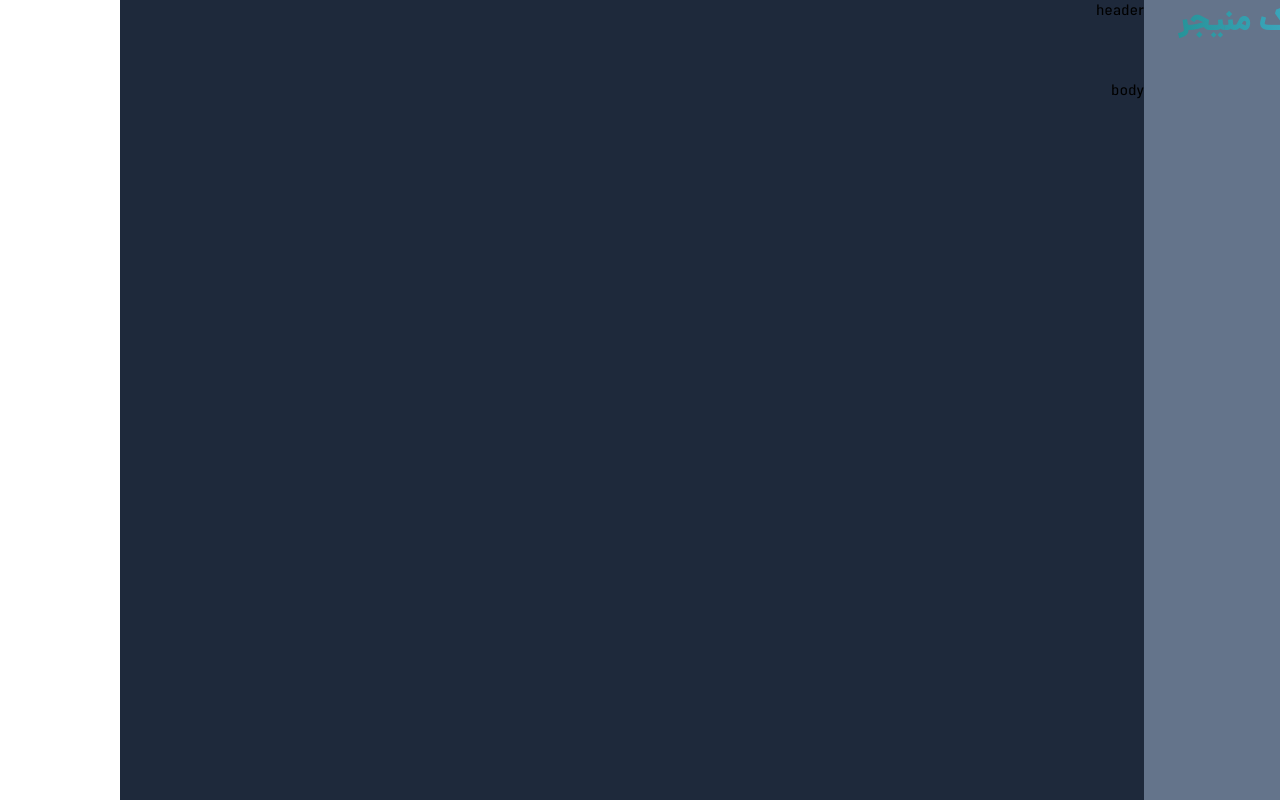
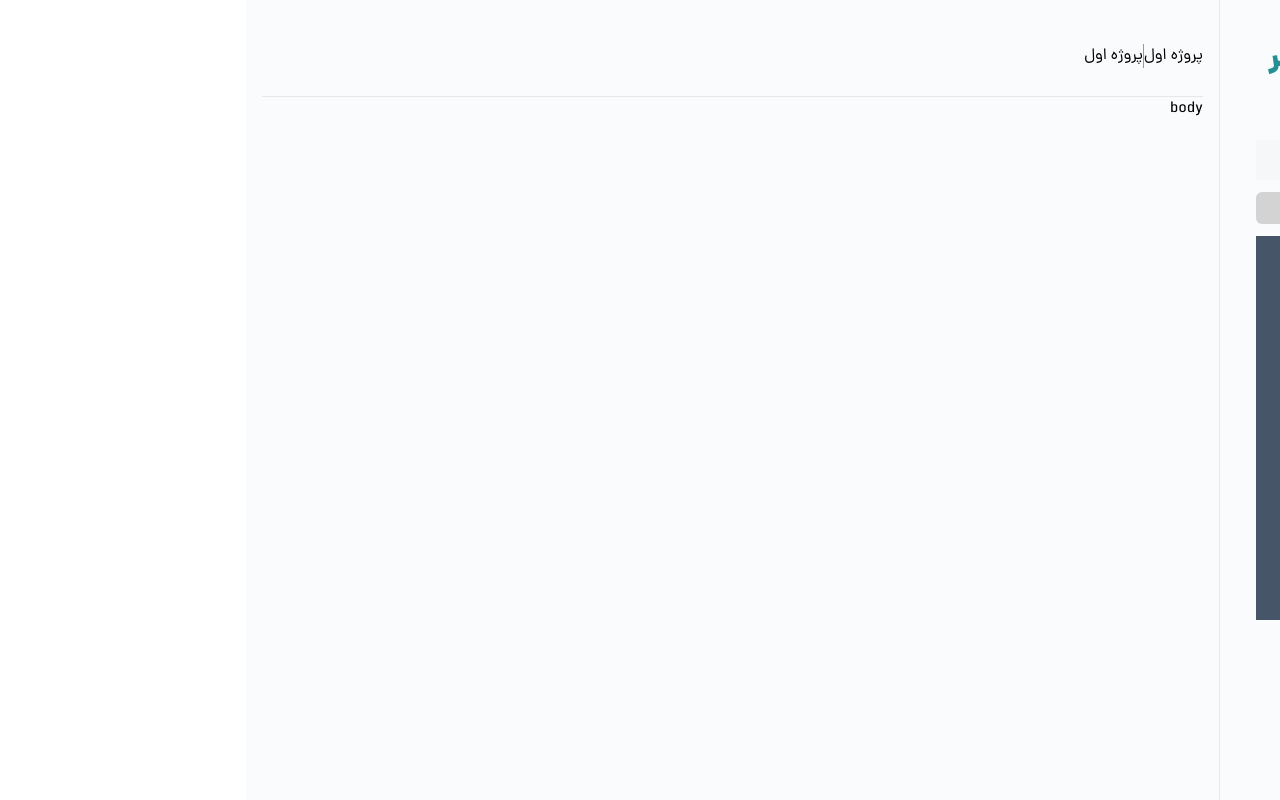
Before and after one commit to Quera-Spring-Front-end-Bootcamp/Group3, a React (Vite) app: page /main in a window 1280 px wide. Built offline with nearby package versions, Linux system fonts and the light colour scheme.

Commit message:
design main layout

```diff
--- a/src/Layout/MainLayout.jsx
+++ b/src/Layout/MainLayout.jsx
@@ -1,17 +1,57 @@
 import Logo from "../components/AuthLayout/Logo";
+import Icons from "../assets/Icons";
 
 function MainLayout() {
   return (
-    <div className="flex flex-row">
-      <div className="bg-slate-500 w-64 h-screen">
+    <div className="flex flex-row bg-[#FAFBFC]">
+      <aside className="w-80 h-screen p-9 flex flex-col border-l-[1px]">
         <Logo />
-      </div>
+
+        <div className="mt-5 font-semibold">
+          <h4>ورک اسپیس‌ها</h4>
+        </div>
+
+        <div className="relative mt-3">
+          <div className="absolute top-2 right-2">{Icons.SearchIcon}</div>
+          <input
+            type="text"
+            placeholder="جستجو کنید"
+            className="w-full h-10 text-sm placeholder-[#AAAAAA] bg-[#F6F7F9] rounded pl-4 pr-9"
+          />
+        </div>
+
+        <button className="flex flex-row items-center justify-center bg-[#D3D3D3] rounded-md mt-3 h-8 text-xs font-semibold">
+          {Icons.AddSqureIcon}
+          <span className="pr-1">ساختن اسپیس جدید</span>
+        </button>
+
+        <div className="bg-slate-600 h-96 mt-3"></div>
+
+        <div className="flex flex-row items-center mt-3">
+          <div className="flex flex-row items-center justify-center w-8 h-8 bg-[#EAF562] rounded-full">
+            NM
+          </div>
+          <span className="mr-2 font-medium text-base">نیلوفر موجودی</span>
+        </div>
+
+        <div className="flex flex-row items-center mt-3">
+          <div className="">{Icons.LogoutIcon}</div>
+          <span className="mr-2 font-normal text-base text-[#818181]">
+            خروج
+          </span>
+        </div>
+      </aside>
       <div
-        className="bg-slate-800 flex flex-col w-[calc(100vw_-_256px)]
+        className="flex flex-col w-[calc(100vw_-_256px)] p-4
       "
       >
-        <div className="h-20">header</div>
-        <div>body</div>
+        <header className="flex flex-row items-center h-20">
+          <div>پروژه اول</div>
+          <div className="w-[1px] h-[24px] bg-[#999999]"></div>
+          <div>پروژه اول</div>
+        </header>
+        <hr />
+        <main>body</main>
       </div>
     </div>
   );
--- a/src/assets/Icons.jsx
+++ b/src/assets/Icons.jsx
@@ -527,6 +527,101 @@ const icons = {
       />
     </svg>
   ),
+  SearchIcon: (
+    <svg
+      width="24"
+      height="24"
+      viewBox="0 0 24 24"
+      fill="none"
+      xmlns="http://www.w3.org/2000/svg"
+    >
+      <circle
+        cx="11.059"
+        cy="11.059"
+        r="7.06194"
+        stroke="#323232"
+        strokeWidth="1.5"
+        strokeLinecap="round"
+        strokeLinejoin="round"
+      />
+      <path
+        d="M20.0034 20.0034L16.0518 16.0518"
+        stroke="#323232"
+        strokeWidth="1.5"
+        strokeLinecap="round"
+        strokeLinejoin="round"
+      />
+    </svg>
+  ),
+  AddSqureIcon: (
+    <svg
+      width="25"
+      height="24"
+      viewBox="0 0 25 24"
+      fill="none"
+      xmlns="http://www.w3.org/2000/svg"
+    >
+      <path
+        fillRule="evenodd"
+        clipRule="evenodd"
+        d="M18.5 20H6.5C5.395 20 4.5 19.105 4.5 18V6C4.5 4.895 5.395 4 6.5 4H18.5C19.605 4 20.5 4.895 20.5 6V18C20.5 19.105 19.605 20 18.5 20Z"
+        stroke="#1E1E1E"
+        strokeWidth="1.5"
+        strokeLinecap="round"
+        strokeLinejoin="round"
+      />
+      <path
+        d="M12.5 8V16"
+        stroke="#1E1E1E"
+        strokeWidth="1.5"
+        strokeLinecap="round"
+        strokeLinejoin="round"
+      />
+      <path
+        d="M16.5 12H8.5"
+        stroke="#1E1E1E"
+        strokeWidth="1.5"
+        strokeLinecap="round"
+        strokeLinejoin="round"
+      />
+    </svg>
+  ),
+
+  LogoutIcon: (
+    <svg
+      width="24"
+      height="24"
+      viewBox="0 0 24 24"
+      fill="none"
+      xmlns="http://www.w3.org/2000/svg"
+    >
+      <path
+        fillRule="evenodd"
+        clipRule="evenodd"
+        d="M6 3H18C19.105 3 20 3.895 20 5V19C20 20.105 19.105 21 18 21H6C4.895 21 4 20.105 4 19V5C4 3.895 4.895 3 6 3Z"
+        stroke="#818181"
+        strokeWidth="1.5"
+        strokeLinecap="round"
+        strokeLinejoin="round"
+      />
+      <path
+        d="M9 11V13"
+        stroke="#818181"
+        strokeWidth="1.5"
+        strokeLinecap="round"
+        strokeLinejoin="round"
+      />
+      <path
+        fillRule="evenodd"
+        clipRule="evenodd"
+        d="M4 5.00277V18.9978C4 20.4848 5.565 21.4518 6.894 20.7868L10.894 18.7868C11.572 18.4468 12 17.7548 12 16.9968V7.00277C12 6.24477 11.572 5.55277 10.894 5.21377L6.894 3.21377C5.565 2.54877 4 3.51577 4 5.00277Z"
+        stroke="#818181"
+        strokeWidth="1.5"
+        strokeLinecap="round"
+        strokeLinejoin="round"
+      />
+    </svg>
+  ),
 };
 
 export default icons;
```
Also changed, not shown: src/App.jsx (+4 -4 lines), src/Layout/ProfileLayout.jsx (renamed from src/components/ProfileLayout/ProfileLayout.jsx, +4 -4 lines).
